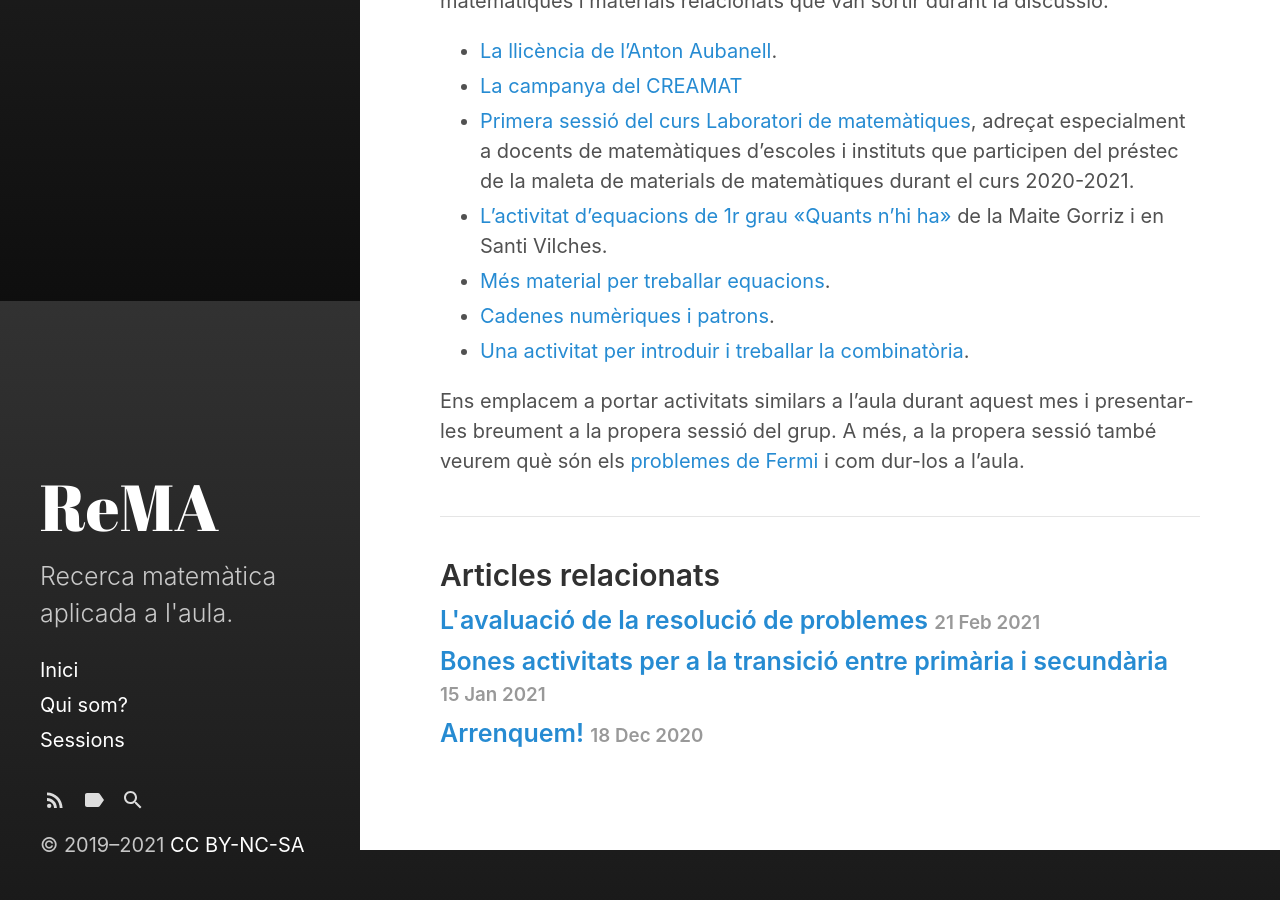
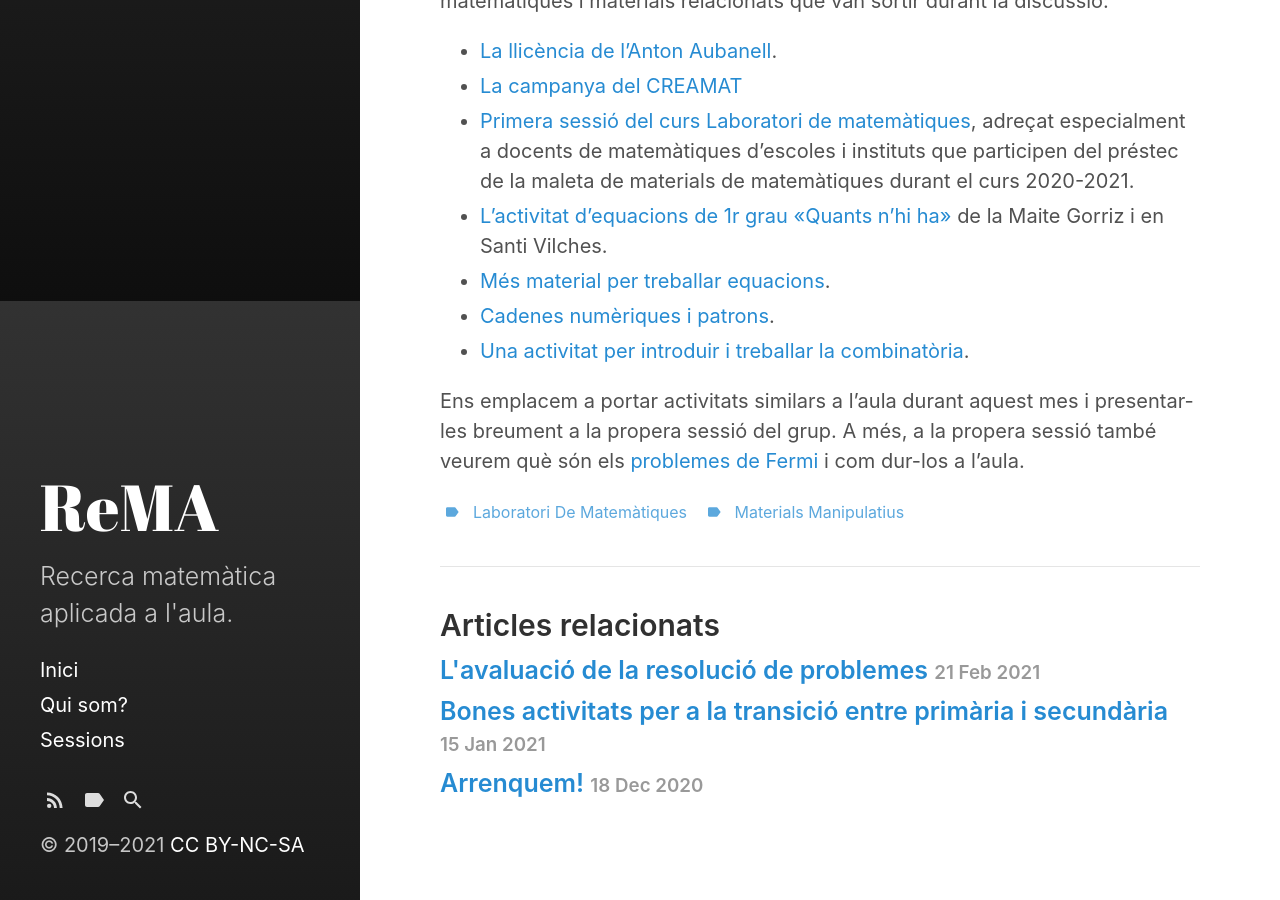
Before and after one commit to grup-rema/grup-rema.github.io, a Jekyll site: the page built from _posts/2021-03-15-El laboratori de matemàtiques Maria Antònia Canals.md, in a window 1280 px wide and 900 px high, scrolled down 1499 px. Built offline with Jekyll 4.4.1, drawn with Linux system fonts in a browser that asks for light colours; before the commit the page ends 2349 px from its top, so only the background shows below that.

Commit message:
afegeixo etiquetes

```diff
--- a/_posts/2021-03-15-El laboratori de matemàtiques Maria Antònia Canals.md
+++ b/_posts/2021-03-15-El laboratori de matemàtiques Maria Antònia Canals.md
@@ -2,6 +2,9 @@
 layout: post
 title: "El laboratori de matemàtiques Maria Antònia Canals"
 category: Sessions
+tags:
+  - laboratori de matemàtiques
+  - materials manipulatius
 ---
 
 Seguim amb les sessions d'enguany del grup de treball amb un tercer article de la revista [NouBiaix](https://www.raco.cat/index.php/Noubiaix). A la sessió del març, en [Joan](https://twitter.com/golilopjo) i la [Mamen](https://twitter.com/mamennaviogmai1) van presentar l'article sobre el [laboratori de matemàtiques Maria Antònia Canals](https://www.raco.cat/index.php/Noubiaix/article/view/101051), de [Jordi Font](https://twitter.com/jfontgon) i Roger Grau, que expliquen la seva experiència a l'[Institut Baix a Mar](http://matematiquesmarines.blogspot.com/).
```
